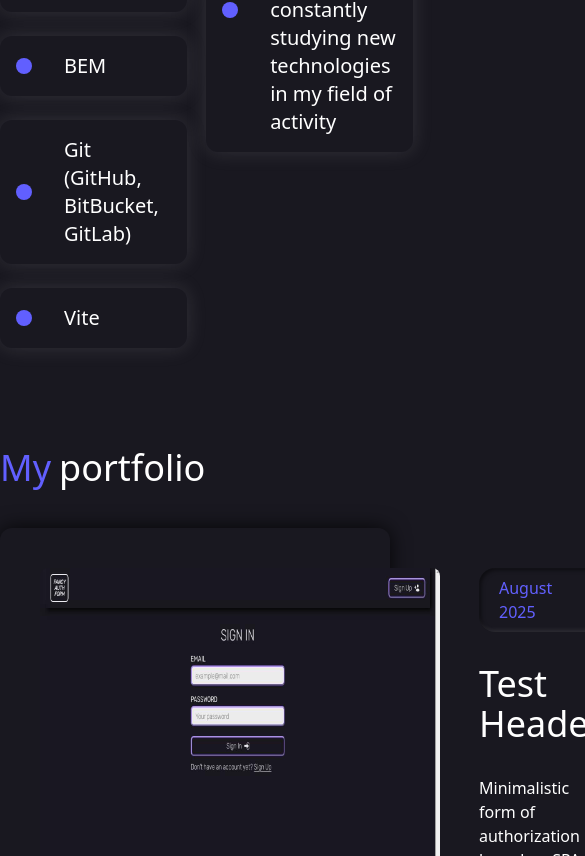
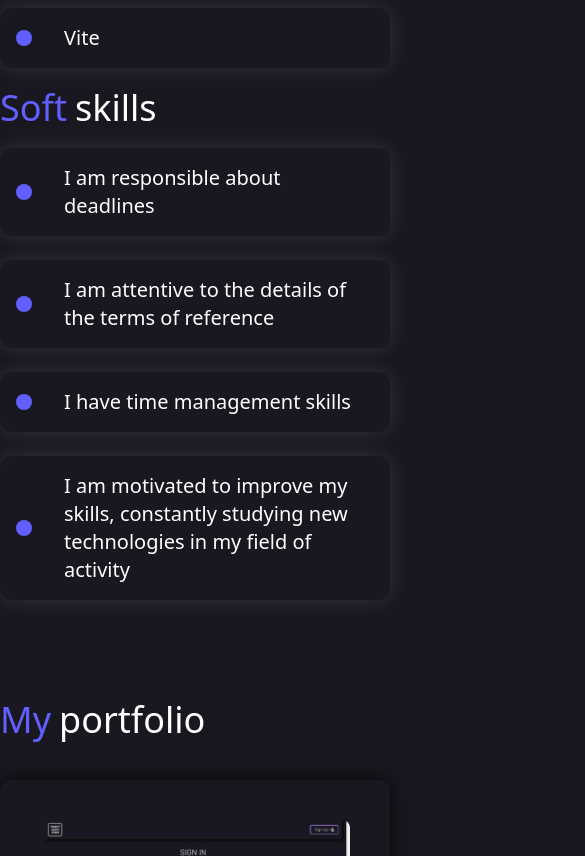
Before and after one commit to lvd536/portfolio, a React (Vite) app: page / in a window 390 px wide. Shown: the part 1144-2000 px from the top of the page, 585 px wide, since content can reach past the window. Built offline with nearby package versions, Linux system fonts and the light colour scheme.

Commit message:
- Adaptive UI

```diff
--- a/src/components/About/Stack.tsx
+++ b/src/components/About/Stack.tsx
@@ -12,7 +12,7 @@ import Skill from "../Skill.tsx";
 
 export default function Stack() {
     return (
-        <ul className="grid grid-cols-5 gap-5">
+        <ul className="hidden lg:grid grid-cols-5 gap-5">
             <Skill image={csharp}/>
             <Skill image={css}/>
             <Skill image={scss}/>
--- a/src/components/Portfolio/PortfolioCard.tsx
+++ b/src/components/Portfolio/PortfolioCard.tsx
@@ -9,8 +9,8 @@ export default function PortfolioCard({header, dateTime, dateString, description
     projectImage: string
 }) {
     return (
-        <div className="flex bg-custom-light dark:bg-bg-dark gap-[10vw] mt-10 transition-shadow duration-300 shadow-(--box-shadow-custom-2) hover:shadow-(--box-shadow-custom-hover) rounded-xl p-10 animate-custom-bounceY">
-            <img src={projectImage} alt="" className="max-w-100 max-h-100 rounded-lg"/>
+        <div className="flex flex-col lg:flex-row bg-custom-light dark:bg-bg-dark gap-[10vw] mt-10 transition-shadow duration-300 shadow-(--box-shadow-custom-2) hover:shadow-(--box-shadow-custom-hover) rounded-xl p-10 animate-custom-bounceY">
+            <img src={projectImage} alt="" className="w-full lg:max-w-100 max-h-100 rounded-lg"/>
             <div className="flex flex-col w-full gap-8">
                 <time className="w-fit text-indigo-500 font-medium shadow-(--box-shadow-inset) rounded-2xl p-2 px-5" dateTime={dateTime}>{dateString}</time>
                 <span className="text-4xl text-black dark:text-white">{header}</span>
--- a/src/components/Skills/Skills.tsx
+++ b/src/components/Skills/Skills.tsx
@@ -3,7 +3,7 @@ import Item from "./Item.tsx";
 
 export default function Skills() {
     return (
-        <section className="flex justify-between gap-[5vw]" id="skills">
+        <section className="flex flex-col md:flex-row justify-between gap-[5vw]" id="skills">
            <SkillCard header="Hard">
                <Item>HTML (HTML5), JSX</Item>
                <Item>CSS (CSS3), SASS (SCSS), Tailwind, Animations</Item>
```
